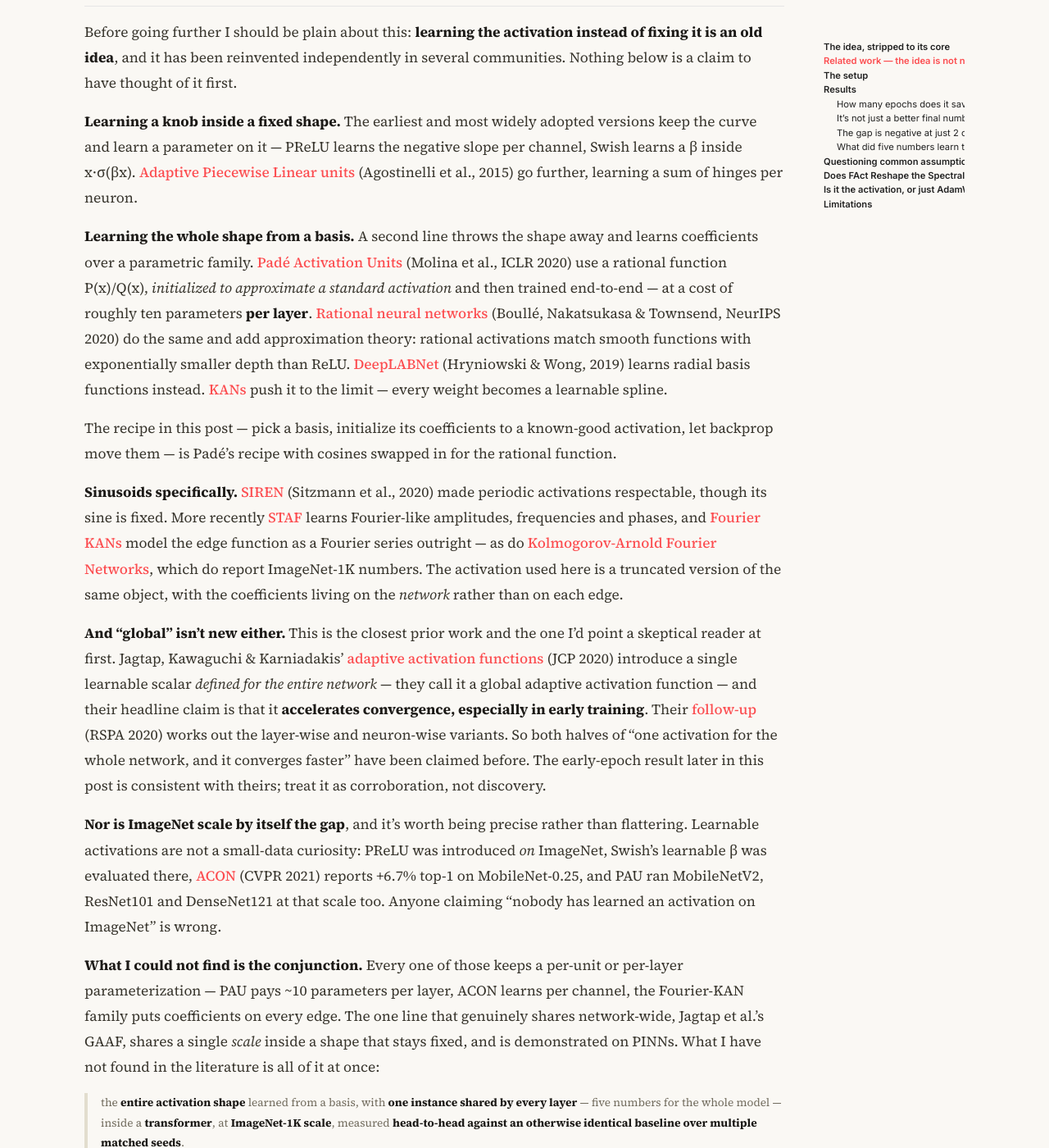
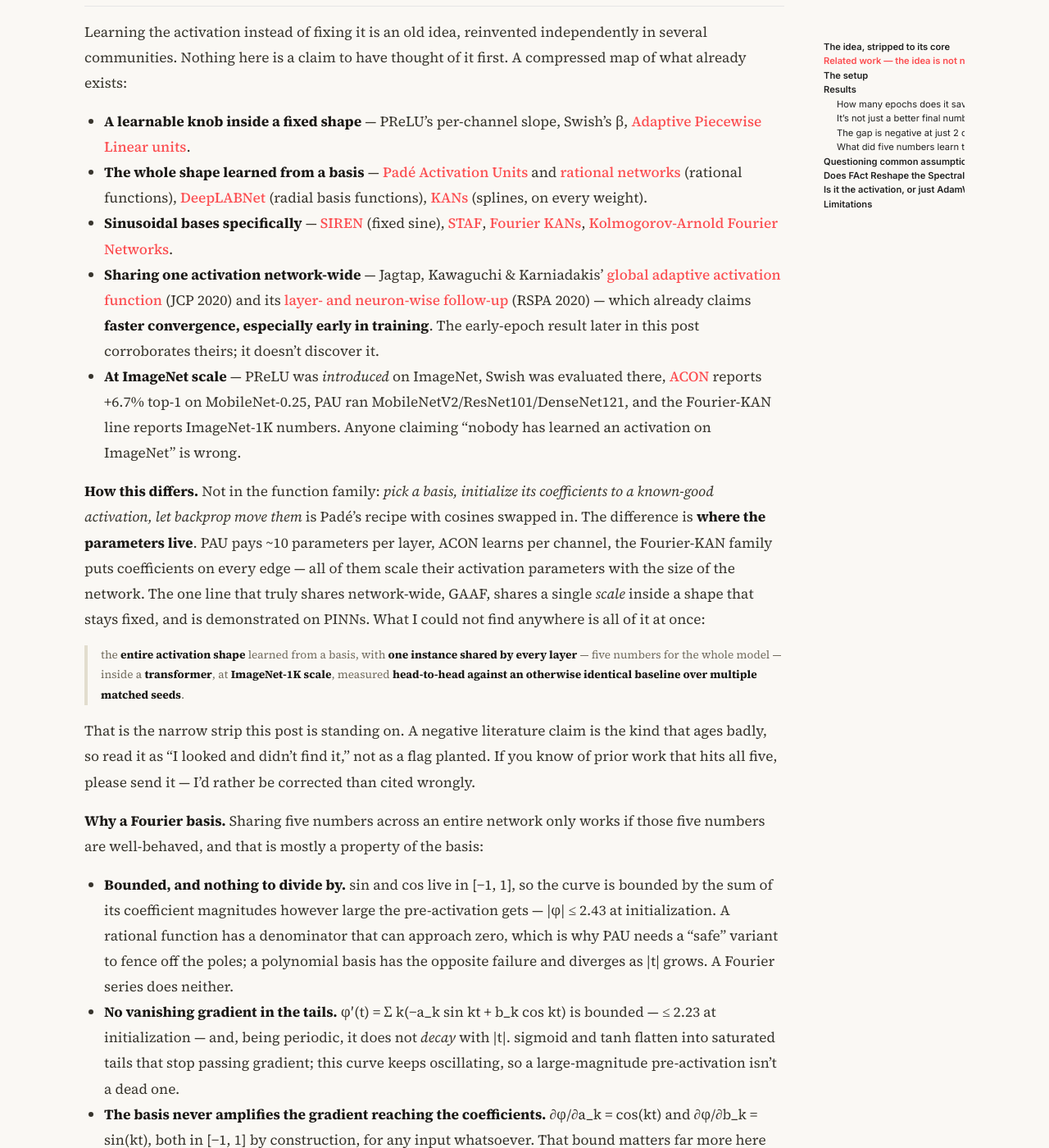
Before and after one commit to Arunprakash-A/Arunprakash-a.github.io, a Jekyll site: the page built from _posts/2026-08-11-learnable-activations-might-have-better-loss-landscape.md, in a window 1280 px wide and 1400 px high, scrolled down 2279 px. Shown: the whole window at 82% size. Built offline with Jekyll 4.4.1, drawn with Linux system fonts in a browser that asks for light colours; nearby versions of some CDN libraries; some of the changed text lies outside the part shown.

Commit message:
Compress related work; add why-a-Fourier-basis rationale
Related work is now a five-bullet map -- citations without walkthroughs --
followed by a "How this differs" paragraph that names the disqualifier for
each line (parameters scale with network size; GAAF shares only a scale).

New "Why a Fourier basis" subsection: bounded output (|phi| <= 2.43 at init)
with no poles unlike rational bases and no divergence unlike polynomial ones;
bounded, non-decaying derivative (<= 2.23) so no saturated tails; d(phi)/d(coef)
in [-1,1] by construction, which matters when five shared parameters take
gradient from every activation site; orthogonality; graceful truncation with
an exactly-integrated GELU initialization. Bounds computed from
true_fourier_coeffs(K=2, ref=gelu), not asserted.

Co-Authored-By: Claude Sonnet 5 <noreply@anthropic.com>

```diff
--- a/_posts/2026-08-11-learnable-activations-might-have-better-loss-landscape.md
+++ b/_posts/2026-08-11-learnable-activations-might-have-better-loss-landscape.md
@@ -69,72 +69,45 @@ descent is cheap.
 
 ## Related work — the idea is not new
 
-Before going further I should be plain about this: **learning the activation
-instead of fixing it is an old idea**, and it has been reinvented
-independently in several communities. Nothing below is a claim to have
-thought of it first.
+Learning the activation instead of fixing it is an old idea, reinvented
+independently in several communities. Nothing here is a claim to have thought
+of it first. A compressed map of what already exists:
 
-**Learning a knob inside a fixed shape.** The earliest and most widely
-adopted versions keep the curve and learn a parameter on it — PReLU learns
-the negative slope per channel, Swish learns a β inside x·σ(βx). [Adaptive
-Piecewise Linear units](https://arxiv.org/abs/1412.6830) (Agostinelli et
-al., 2015) go further, learning a sum of hinges per neuron.
+- **A learnable knob inside a fixed shape** — PReLU's per-channel slope,
+  Swish's β, [Adaptive Piecewise Linear
+  units](https://arxiv.org/abs/1412.6830).
+- **The whole shape learned from a basis** — [Padé Activation
+  Units](https://arxiv.org/abs/1907.06732) and [rational
+  networks](https://arxiv.org/abs/2004.01902) (rational functions),
+  [DeepLABNet](https://arxiv.org/abs/1911.09257) (radial basis functions),
+  [KANs](https://arxiv.org/abs/2404.19756) (splines, on every weight).
+- **Sinusoidal bases specifically** —
+  [SIREN](https://arxiv.org/abs/2006.09661) (fixed sine),
+  [STAF](https://arxiv.org/abs/2502.00869), [Fourier
+  KANs](https://arxiv.org/abs/2409.09323), [Kolmogorov-Arnold Fourier
+  Networks](https://arxiv.org/abs/2502.06018).
+- **Sharing one activation network-wide** — Jagtap, Kawaguchi & Karniadakis'
+  [global adaptive activation function](https://arxiv.org/abs/1906.01170)
+  (JCP 2020) and its [layer- and neuron-wise
+  follow-up](https://royalsocietypublishing.org/doi/abs/10.1098/rspa.2020.0334)
+  (RSPA 2020) — which already claims **faster convergence, especially early
+  in training**. The early-epoch result later in this post corroborates
+  theirs; it doesn't discover it.
+- **At ImageNet scale** — PReLU was *introduced* on ImageNet, Swish was
+  evaluated there, [ACON](https://arxiv.org/abs/2009.04759) reports +6.7%
+  top-1 on MobileNet-0.25, PAU ran MobileNetV2/ResNet101/DenseNet121, and the
+  Fourier-KAN line reports ImageNet-1K numbers. Anyone claiming "nobody has
+  learned an activation on ImageNet" is wrong.
 
-**Learning the whole shape from a basis.** A second line throws the shape
-away and learns coefficients over a parametric family.
-[Padé Activation Units](https://arxiv.org/abs/1907.06732) (Molina et al.,
-ICLR 2020) use a rational function P(x)/Q(x), *initialized to approximate a
-standard activation* and then trained end-to-end — at a cost of roughly ten
-parameters **per layer**.
-[Rational neural networks](https://arxiv.org/abs/2004.01902) (Boullé,
-Nakatsukasa & Townsend, NeurIPS 2020) do the same and add approximation
-theory: rational activations match smooth functions with exponentially
-smaller depth than ReLU.
-[DeepLABNet](https://arxiv.org/abs/1911.09257) (Hryniowski & Wong, 2019)
-learns radial basis functions instead.
-[KANs](https://arxiv.org/abs/2404.19756) push it to the limit — every weight
-becomes a learnable spline.
-
-The recipe in this post — pick a basis, initialize its coefficients to a
-known-good activation, let backprop move them — is Padé's recipe with
-cosines swapped in for the rational function.
-
-**Sinusoids specifically.** [SIREN](https://arxiv.org/abs/2006.09661)
-(Sitzmann et al., 2020) made periodic activations respectable, though its
-sine is fixed. More recently [STAF](https://arxiv.org/abs/2502.00869) learns
-Fourier-like amplitudes, frequencies and phases, and [Fourier
-KANs](https://arxiv.org/abs/2409.09323) model the edge function as a Fourier
-series outright — as do [Kolmogorov-Arnold Fourier
-Networks](https://arxiv.org/abs/2502.06018), which do report ImageNet-1K
-numbers. The activation used here is a truncated version of the same object,
-with the coefficients living on the *network* rather than on each edge.
-
-**And "global" isn't new either.** This is the closest prior work and the one
-I'd point a skeptical reader at first. Jagtap, Kawaguchi & Karniadakis'
-[adaptive activation functions](https://arxiv.org/abs/1906.01170) (JCP 2020)
-introduce a single learnable scalar *defined for the entire network* — they
-call it a global adaptive activation function — and their headline claim is
-that it **accelerates convergence, especially in early training**. Their
-[follow-up](https://royalsocietypublishing.org/doi/abs/10.1098/rspa.2020.0334)
-(RSPA 2020) works out the layer-wise and neuron-wise variants. So both halves
-of "one activation for the whole network, and it converges faster" have been
-claimed before. The early-epoch result later in this post is consistent with
-theirs; treat it as corroboration, not discovery.
-
-**Nor is ImageNet scale by itself the gap**, and it's worth being precise
-rather than flattering. Learnable activations are not a small-data
-curiosity: PReLU was introduced *on* ImageNet, Swish's learnable β was
-evaluated there, [ACON](https://arxiv.org/abs/2009.04759) (CVPR 2021) reports
-+6.7% top-1 on MobileNet-0.25, and PAU ran MobileNetV2, ResNet101 and
-DenseNet121 at that scale too. Anyone claiming "nobody has learned an
-activation on ImageNet" is wrong.
-
-**What I could not find is the conjunction.** Every one of those keeps a
-per-unit or per-layer parameterization — PAU pays ~10 parameters per layer,
-ACON learns per channel, the Fourier-KAN family puts coefficients on every
-edge. The one line that genuinely shares network-wide, Jagtap et al.'s GAAF,
-shares a single *scale* inside a shape that stays fixed, and is demonstrated
-on PINNs. What I have not found in the literature is all of it at once:
+**How this differs.** Not in the function family: *pick a basis, initialize
+its coefficients to a known-good activation, let backprop move them* is
+Padé's recipe with cosines swapped in. The difference is **where the
+parameters live**. PAU pays ~10 parameters per layer, ACON learns per
+channel, the Fourier-KAN family puts coefficients on every edge — all of them
+scale their activation parameters with the size of the network. The one line
+that truly shares network-wide, GAAF, shares a single *scale* inside a shape
+that stays fixed, and is demonstrated on PINNs. What I could not find
+anywhere is all of it at once:
 
 > the **entire activation shape** learned from a basis, with **one instance
 > shared by every layer** — five numbers for the whole model — inside a
@@ -145,6 +118,41 @@ That is the narrow strip this post is standing on. A negative literature
 claim is the kind that ages badly, so read it as "I looked and didn't find
 it," not as a flag planted. If you know of prior work that hits all five,
 please send it — I'd rather be corrected than cited wrongly.
+
+**Why a Fourier basis.** Sharing five numbers across an entire network only
+works if those five numbers are well-behaved, and that is mostly a property
+of the basis:
+
+- **Bounded, and nothing to divide by.** sin and cos live in [−1, 1], so the
+  curve is bounded by the sum of its coefficient magnitudes however large the
+  pre-activation gets — |φ| ≤ 2.43 at initialization. A rational function has
+  a denominator that can approach zero, which is why PAU needs a "safe"
+  variant to fence off the poles; a polynomial basis has the opposite failure
+  and diverges as |t| grows. A Fourier series does neither.
+- **No vanishing gradient in the tails.** φ′(t) = Σ k(−a_k sin kt + b_k
+  cos kt) is bounded — ≤ 2.23 at initialization — and, being periodic, it
+  does not *decay* with |t|. sigmoid and tanh flatten into saturated tails
+  that stop passing gradient; this curve keeps oscillating, so a
+  large-magnitude pre-activation isn't a dead one.
+- **The basis never amplifies the gradient reaching the coefficients.**
+  ∂φ/∂a_k = cos(kt) and ∂φ/∂b_k = sin(kt), both in [−1, 1] by construction,
+  for any input whatsoever. That bound matters far more here than it would
+  per-layer: these five parameters accumulate gradient from every activation
+  site in the network on every step.
+- **Orthogonal, so the coefficients don't fight each other.** The basis
+  functions are mutually orthogonal on [−π, π], so the five parameters move
+  along near-independent directions. Monomial bases are famously
+  ill-conditioned by comparison, and splines need a grid whose range is one
+  more thing to tune. There's no grid here.
+- **Truncation is graceful, and initialization is exact.** Coefficients of a
+  smooth reference decay quickly, so K=2 already carries the shape — and
+  because GELU's true Fourier coefficients can be integrated directly, the
+  starting point is computed rather than fitted.
+
+Whether that theory survives contact with training is an empirical question,
+and the coefficients [do turn out to be
+stable](#questioning-common-assumptions-about-the-shape-of-the-activation):
+independent seeds land within 0.02 of each other.
 
 Which leaves two things actually being tested:
 
```
